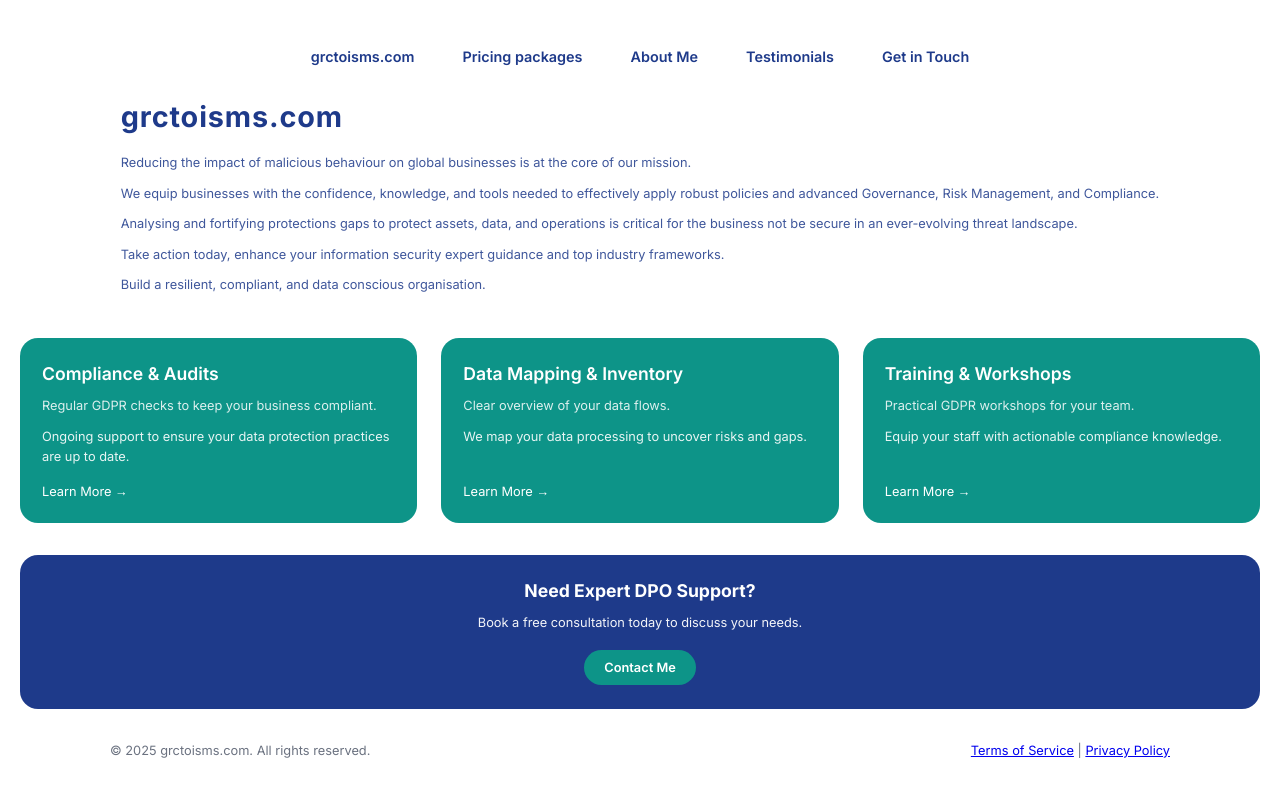
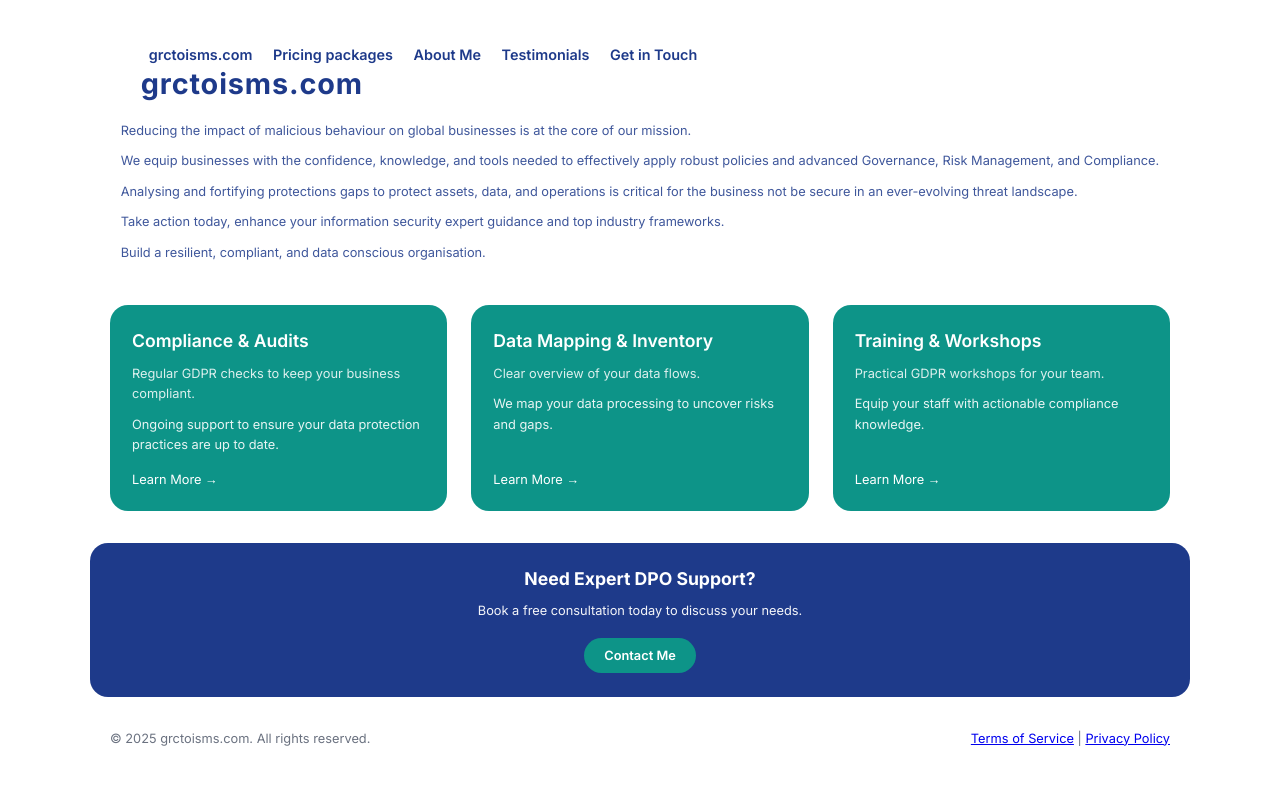
Before and after one commit to mauriziomonti/grctoisms-site, a plain HTML site: page minimal/index.html in a window 1280 px wide. Drawn offline with Linux system fonts and the light colour scheme.

Commit message:
other improcements

```diff
--- a/minimal/grctoisms-landing.css
+++ b/minimal/grctoisms-landing.css
@@ -23,22 +23,22 @@ body {
   align-items: center;
 }
 
-/* Page Layout */
+/* PERFECT ALIGNMENT FOR ALL ELEMENTS */
 .page {
   width: 100%;
   max-width: 1100px;
+  margin: auto auto;
 }
 
-/* Navigation Bar */
-.navbar {
-  display: flex;
-  justify-content: center;
-  gap: 2rem;
-  margin-bottom: 1.5rem;
+/* Align ALL content sections identically */
+.navbar, header h1, .projects-grid, .collaboration, .footer {
+  padding-left: 20px;
+  padding-right: 20px;
+  max-width: 1100px;
+  margin: 0 auto;
+  box-sizing: border-box;
   width: 100%;
-  max-width: 1100px;
 }
-
 .navbar a {
   color: #1e3a8a;
   text-decoration: none;
@@ -102,6 +102,7 @@ main {
   color: white;
   text-align: left;
   transition: transform 0.2s ease;
+  margin-left: 0;  /* No extra left margin */
 }
 
 .project-card:hover {
@@ -165,7 +166,7 @@ main {
   color: white;
 }
 
-.collaboration-btn {
+.contact-btn {
   display: inline-block;
   margin-top: 16px;
   padding: 10px 20px;
@@ -178,7 +179,7 @@ main {
   transition: background-color 0.2s ease;
 }
 
-.collaboration-btn:hover {
+.contact-btn:hover {
   background-color: #066d63;
 }
 
--- a/minimal/index.html
+++ b/minimal/index.html
@@ -70,7 +70,7 @@
     <section class="collaboration">
       <h2>Need Expert DPO Support?</h2>
       <p>Book a free consultation today to discuss your needs.</p>
-      <a class="collaboration-btn" href="#contact">
+      <a class="contact-btn" href="#contact">
         Contact Me
       </a>
     </section>
```
